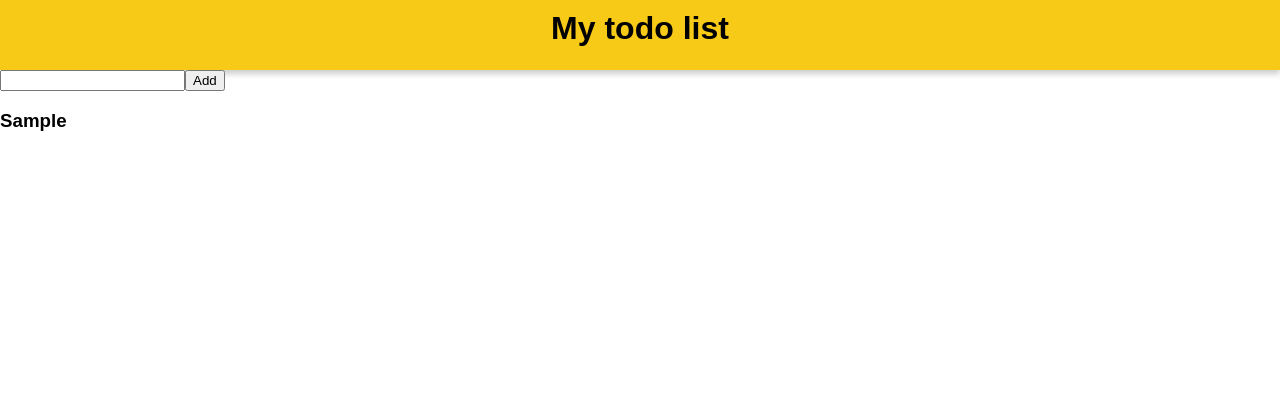
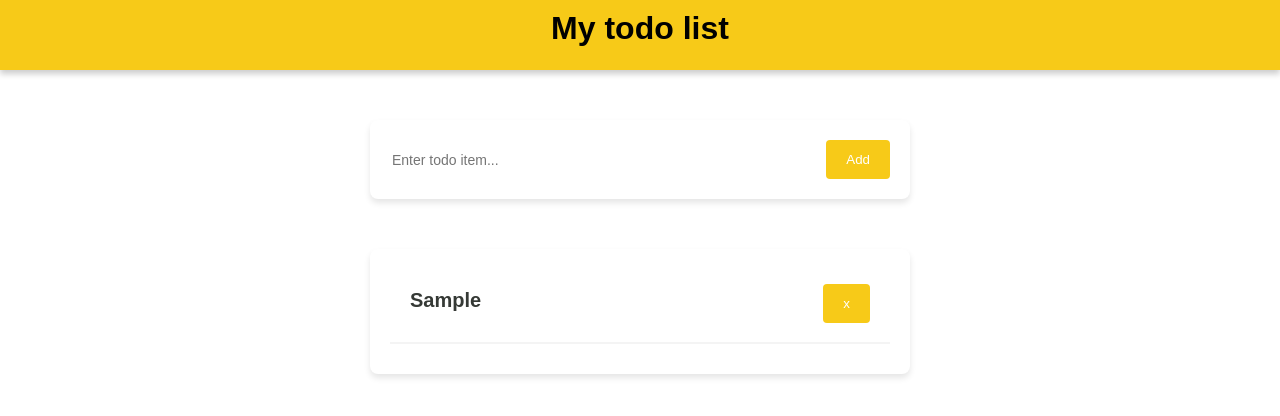
Before and after one commit to moh-gomaa/react-todo-app, a React (Vite) app: page / in a window 1280 px wide. Both pictures are taken after typing "Sample" into the empty fields and a click on the button "Add". Shown: the top 416 px of the page. Built offline with nearby package versions, Linux system fonts and the light colour scheme.

Commit message:
-Apply styling for TodoForm, TodoList and TodoItem components.

```diff
--- a/src/components/TodoForm.jsx
+++ b/src/components/TodoForm.jsx
@@ -1,4 +1,5 @@
 import { useState } from "react";
+import styles from "./todoform.module.css";
 
 export default function TodoForm({ todosLst, setTodosLst }) {
   const [todo, setTodo] = useState("");
@@ -11,13 +12,19 @@ export default function TodoForm({ todosLst, setTodosLst }) {
   }
 
   return (
-    <form onSubmit={(e) => handleSubmit(e)}>
-      <input
-        type="text"
-        value={todo}
-        onChange={(e) => setTodo(e.target.value)}
-      />
-      <button type="submit">Add</button>
+    <form className={styles.todoForm} onSubmit={(e) => handleSubmit(e)}>
+      <div className={styles.inputContainer}>
+        <input
+          className={styles.modernInput}
+          type="text"
+          value={todo}
+          onChange={(e) => setTodo(e.target.value)}
+          placeholder="Enter todo item..."
+        />
+        <button className={styles.modernBtn} type="submit">
+          Add
+        </button>
+      </div>
     </form>
   );
 }
--- a/src/components/TodoItem.jsx
+++ b/src/components/TodoItem.jsx
@@ -1,3 +1,15 @@
+import styles from "./todoitem.module.css";
 export default function TodoItem({ item }) {
-  return <h3>{item}</h3>;
+  return (
+    <div className={styles.item}>
+      <div className={styles.itemName}>
+        {item}
+        <span>
+          <button className={styles.deleteBtn}>x</button>
+        </span>
+      </div>
+
+      <hr className={styles.line}></hr>
+    </div>
+  );
 }
--- a/src/components/TodosList.jsx
+++ b/src/components/TodosList.jsx
@@ -1,8 +1,9 @@
 import TodoItem from "./TodoItem";
+import styles from "./todolist.module.css";
 
 export default function TodosList({ todosLst }) {
   return (
-    <div>
+    <div className={styles.list}>
       {todosLst.map((item) => (
         <TodoItem key={item} item={item} />
       ))}
--- /dev/null
+++ b/src/components/todoform.module.css
@@ -0,0 +1,34 @@
+.todoForm {
+  margin: 0 auto;
+  margin-top: 50px;
+  padding: 20px;
+  width: 500px;
+  background-color: white;
+  border-radius: 8px;
+  box-shadow: 0 4px 6px rgba(0, 0, 0, 0.1);
+}
+
+.modernInput {
+  display: block;
+  width: 100%;
+  font-size: 14px;
+  color: black;
+  border: none;
+}
+.modernInput:focus {
+  outline: none;
+}
+
+.modernBtn {
+  padding: 12px 20px;
+  display: inline-block;
+  background-color: #f7ca18;
+  color: #ffffff;
+  border: none;
+  border-radius: 4px;
+  cursor: pointer;
+}
+
+.inputContainer {
+  display: flex;
+}
--- /dev/null
+++ b/src/components/todoitem.module.css
@@ -0,0 +1,26 @@
+.item {
+  margin: 0 auto;
+  width: 500px;
+  font-size: 20px;
+  color: #353935;
+}
+
+.itemName {
+  padding: 20px;
+  font-weight: bold;
+}
+
+.line {
+  border: 1px solid #f4f4f4;
+}
+
+.deleteBtn {
+  padding: 12px 20px;
+  margin-top: -5px;
+  float: right;
+  background-color: #f7ca18;
+  color: #fff;
+  border: none;
+  border-radius: 4px;
+  cursor: pointer;
+}
--- /dev/null
+++ b/src/components/todolist.module.css
@@ -0,0 +1,9 @@
+.list {
+  margin: 0 auto;
+  margin-top: 50px;
+  padding: 20px;
+  width: 500px;
+  background-color: white;
+  border-radius: 8px;
+  box-shadow: 0 4px 6px rgba(0, 0, 0, 0.1);
+}
```
